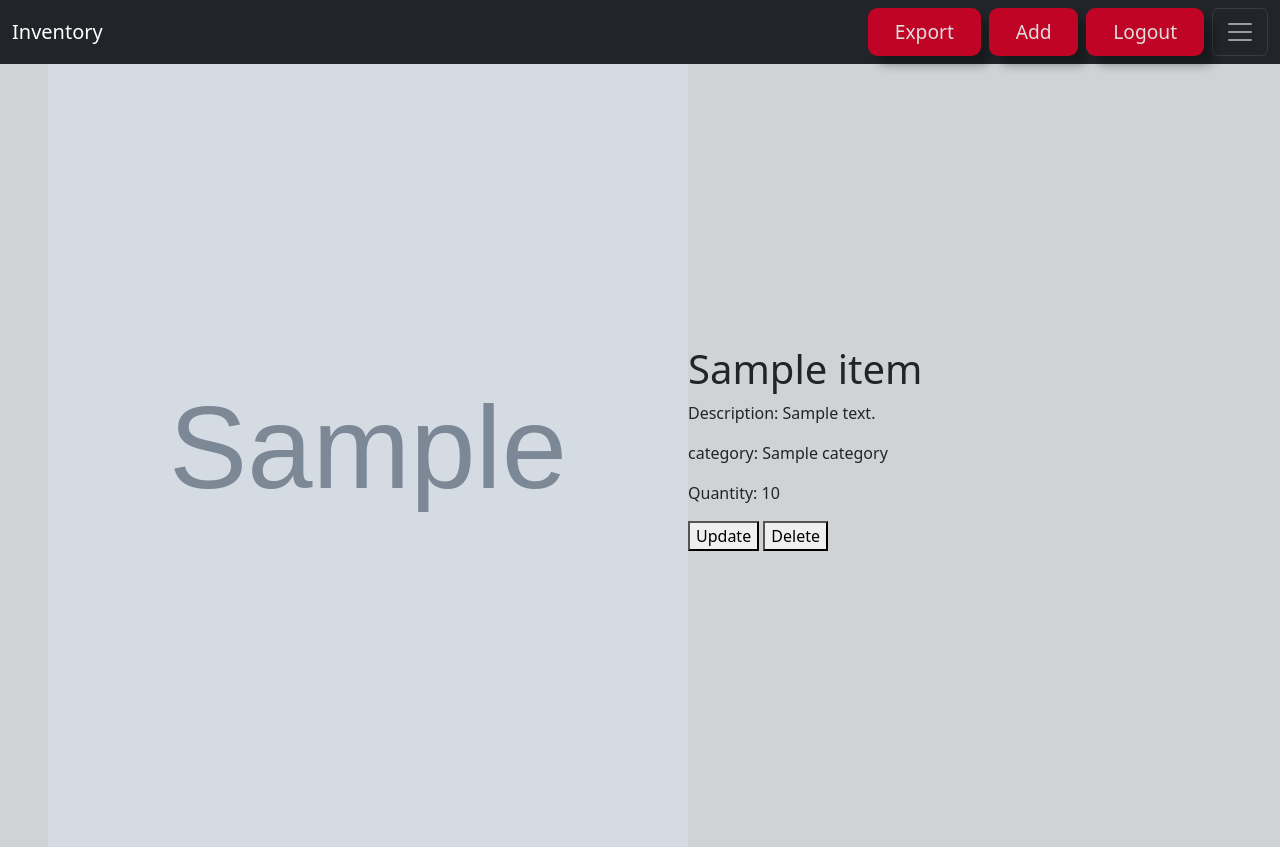
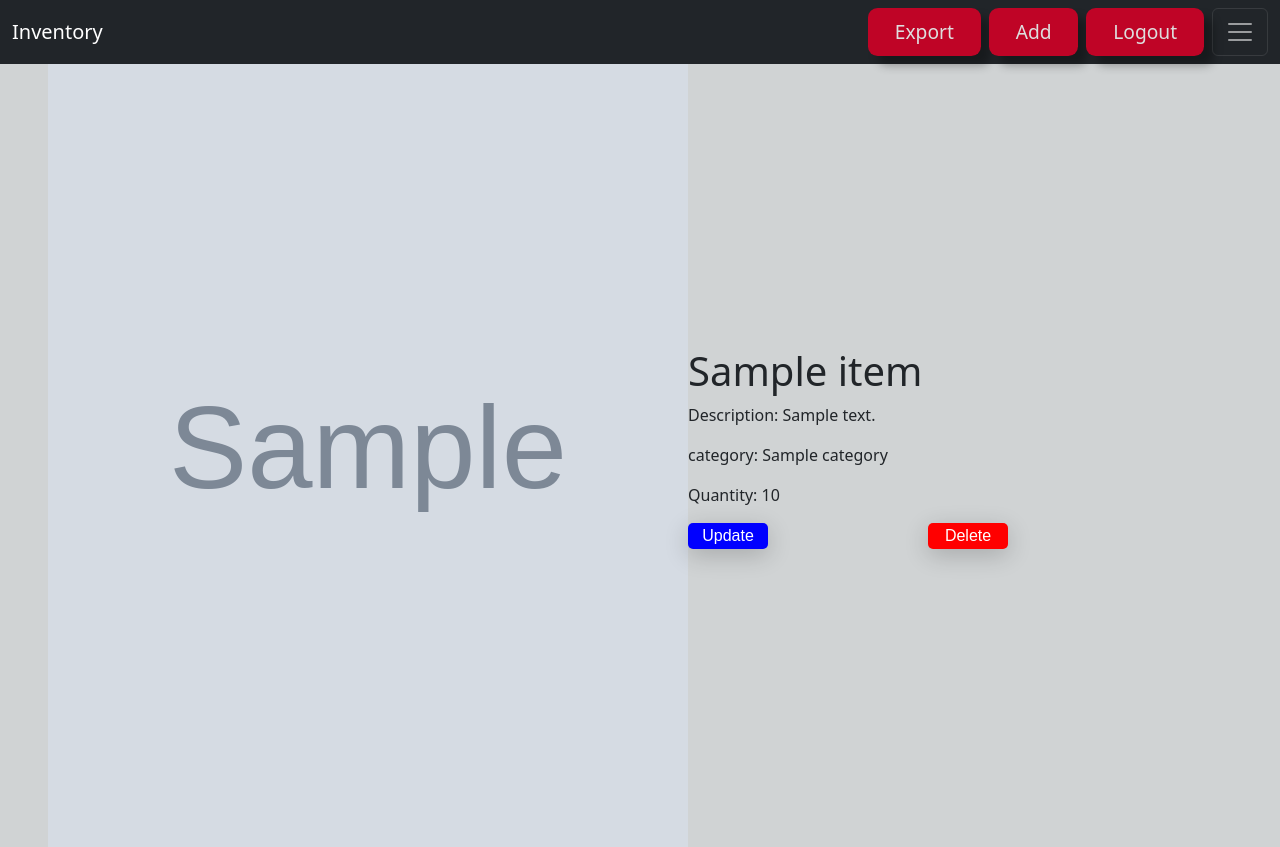
Before and after one commit to tthmung/inventory, a Django app: page /item/1 in a window 1280 px wide; the page is wider, and only the part inside the window is pictured. Shown: the top 847 px of that part. Run offline with Django 4.2, Linux system fonts and the light colour scheme; a user stored in the database is signed in; tables that the repository leaves empty hold one stand-in row (values such as "Sample post"); grey boxes marked "Sample" are stand-in pictures; some libraries are stand-ins or nearby versions.

Commit message:
Allow deleting and updating.

```diff
--- a/warehouse_inventory/inventory/models.py
+++ b/warehouse_inventory/inventory/models.py
@@ -1,11 +1,20 @@
 from django.db import models
 from django import forms
+from django.conf import settings
+import os
 
 # Change the uploaded file name to the corresponding item id number
 def item_image_filename(instance, filename: str):
     # Split string by '.', the ext should be in last array
+    f_name = ''
     ext = filename.split('.')[-1]
-    return f'{instance.id}.{ext}'
+    if instance.id:
+        f_name =  f'{instance.id}.{ext}'
+    else:
+        import uuid
+        unique_id = str(uuid.uuid4())
+        f_name = f'{unique_id}.{ext}'
+    return os.path.join(settings.MEDIA_ROOT, f_name)
 
 # Categories, this allow for expanding of categories
 class Item_Category(models.Model):
--- a/warehouse_inventory/inventory/views.py
+++ b/warehouse_inventory/inventory/views.py
@@ -9,6 +9,7 @@ from django.conf import settings
 from django.contrib.auth.decorators import user_passes_test
 from django.contrib.auth.models import User
 from django.http import HttpResponse
+from django.core.files.storage import default_storage
 
 # Check if a user is a super user.
 # Super user (called staff_user in admin) can only add and delete items.
@@ -57,7 +58,6 @@ def user_logout(request):
 
 # Delete an item only if user is super_user
 @user_passes_test(is_super_user)
-@require_http_methods("DELETE")
 def delete_item(request, item_id):
 
     # Get the item with following item_id
@@ -98,19 +98,26 @@ def update_item(request, item_id):
 
     item = get_object_or_404(Item, pk=item_id)
     # Get the item we want to update
-    if request.method == "UPDATE":
+    if request.method == "POST":
         form = ItemForm(request.POST, request.FILES, instance=item)
 
         if form.is_valid():
-            # Save the item if form is valid
+            new_image = form.cleaned_data.get('image')
+            # Delete the old picture if new image is provided
+            if new_image:
+                image_path = os.path.join(settings.MEDIA_ROOT, str(item.image))
+                if os.path.exists(image_path):
+                    os.remove(image_path) # Delete the image file
             form.save()
             messages.success(request, "Item updated successfully")
+            return redirect(f'/item/{item_id}')
         else:
             messages.error(request, "Error updating item")
             print(form.errors)
 
     categories = Item_Category.objects.all()
     return render(request, "form.html", {"categories": categories, "item": item, "Update": True})
+
 # Export all items to csv
 @login_required(login_url='/login')
 def export_items_csv(request):
--- a/warehouse_inventory/templates/item.html
+++ b/warehouse_inventory/templates/item.html
@@ -17,6 +17,70 @@
     }
 </script>
 
+<style>
+    /* Fancy buttons from uiverse.io */
+    .item_button {
+        position: relative;
+        display: flex;
+        justify-content: center;
+        align-items: center;
+        border-radius: 5px;
+        color: white;
+        font-family: "Montserrat", sans-serif;
+        box-shadow: 0px 6px 24px 0px rgba(0, 0, 0, 0.2);
+        overflow: hidden;
+        border: none;
+        width: 25%;
+    }
+
+    .item_button:after {
+        content: " ";
+        width: 0%;
+        height: 100%;
+        background: #FFD401;
+        position: absolute;
+        transition: all 0.4s ease-in-out;
+        right: 0;
+    }
+
+    .item_button:hover::after {
+        right: auto;
+        left: 0;
+        width: 100%;
+    }
+
+    .item_button span {
+        text-align: center;
+        text-decoration: none;
+        width: 100%;
+        padding: 18px 25px;
+        font-size: 1.125em;
+        font-weight: 700;
+        letter-spacing: 0.3em;
+        z-index: 20;
+        transition: all 0.3s ease-in-out;
+    }
+
+    .item_button:hover span {
+        color: #183153;
+        animation: scaleUp 0.3s ease-in-out;
+    }
+
+    @keyframes scaleUp {
+        0% {
+            transform: scale(1);
+        }
+
+        50% {
+            transform: scale(0.95);
+        }
+
+        100% {
+            transform: scale(1);
+        }
+    }
+</style>
+
 <div class="mt-5 w-100 h-100 mx-5 d-flex justify-content-between align-content-center">
     <img src="../media/{{item.image}}" class="w-50" alt="{{ item.name }}" style="height: 50rem;">
     <div class="w-50 my-auto">
@@ -25,8 +89,12 @@
         <p>category: {{ item.category }}</p>
         <p>Quantity: {{ item.quantity }}</p>
         {% if super_user %}
-            <button type="button" onclick="redirect('update')">Update</button>
-            <button type="button" onclick="redirect('delete')">Delete</button>
+        <div class="d-flex w-50 justify-content-between">
+            <button type="button" class="item_button" style="background: blue;"
+                onclick="redirect('update')">Update</button>
+            <button type="button" class="item_button" style="background: red;"
+                onclick="redirect('delete')">Delete</button>
+        </div>
         {% endif %}
 
     </div>
--- a/warehouse_inventory/warehouse_inventory/settings.py
+++ b/warehouse_inventory/warehouse_inventory/settings.py
@@ -106,6 +106,8 @@ AUTH_PASSWORD_VALIDATORS = [
     },
 ]
 
+# Default file
+DEFAULT_FILE_STORAGE = 'django.core.files.storage.FileSystemStorage'
 
 # Internationalization
 # https://docs.djangoproject.com/en/4.2/topics/i18n/
@@ -136,4 +138,4 @@ DEFAULT_AUTO_FIELD = "django.db.models.BigAutoField"
 
 # Media files (Images)
 MEDIA_URL = "/media/"
-MEDIA_ROOT = BASE_DIR / 'uploads'
+MEDIA_ROOT = os.path.join(BASE_DIR, 'uploads')
```
Also changed, not shown: warehouse_inventory/templates/form.html (+19 -8 lines).
